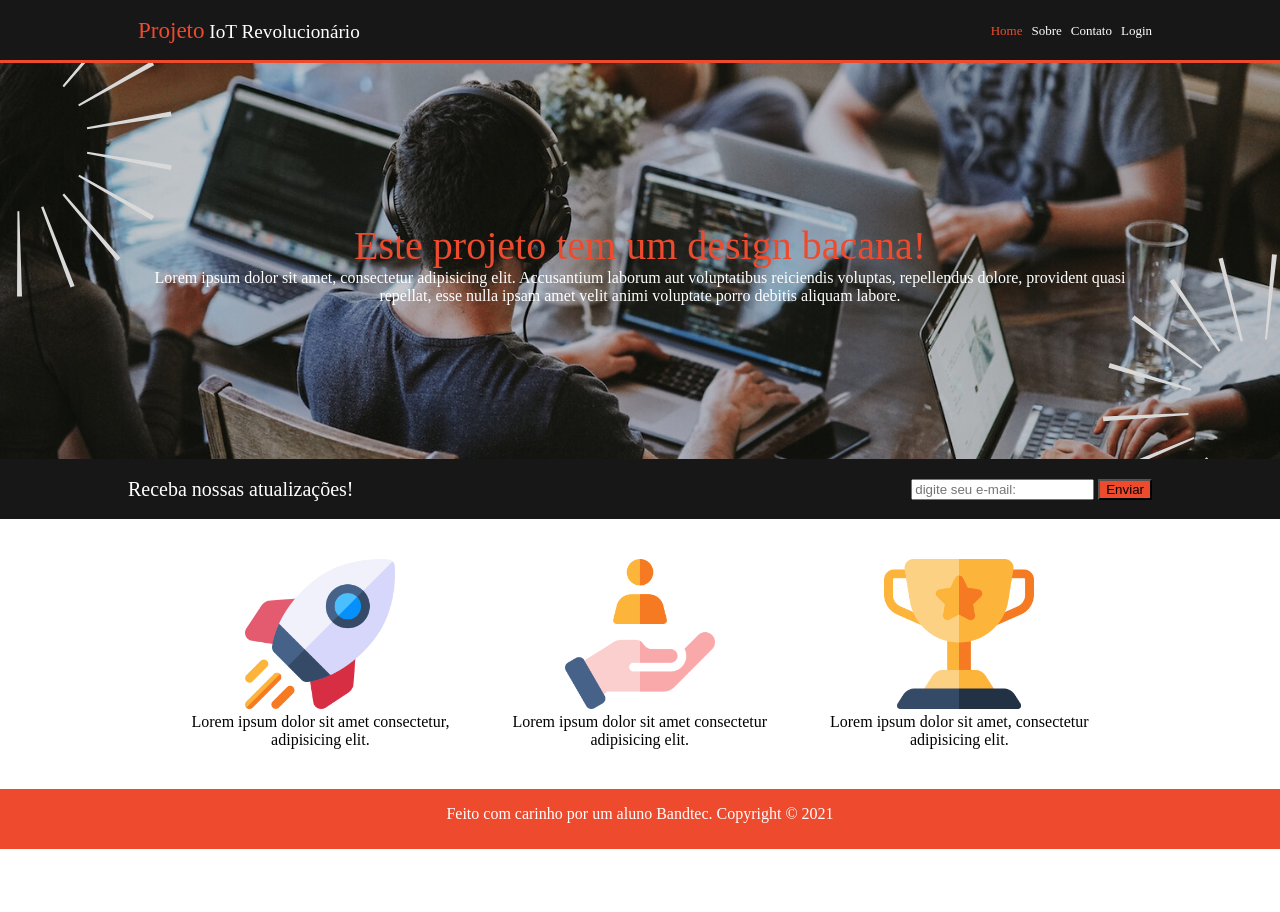
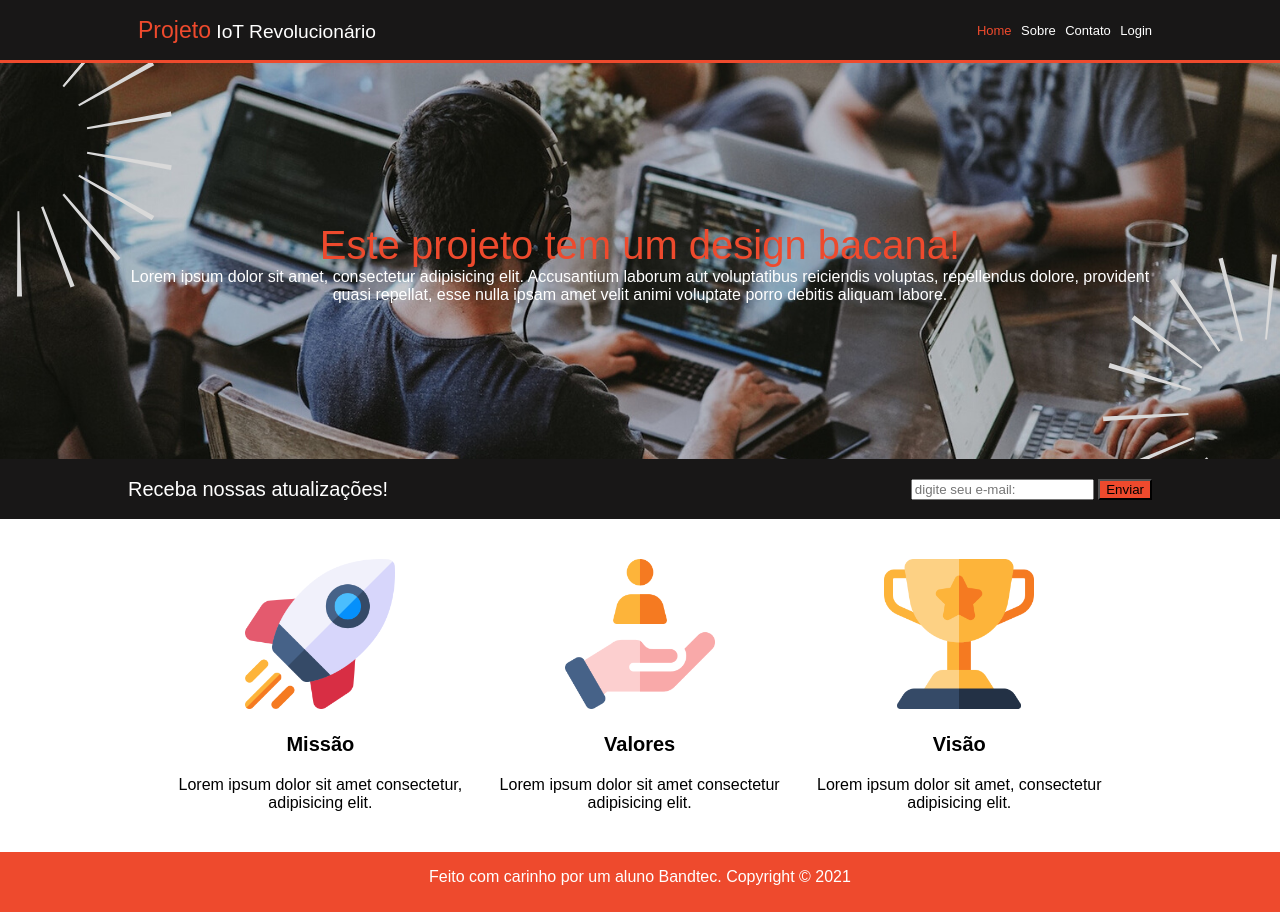
Before and after one commit to KaioZaniboni/Site-Institucional-html-css, a plain HTML site: page exercicio 2 + 3.html in a window 1280 px wide. Before the commit the page ends 849 px from the top, so only its background shows below. Drawn offline with Linux system fonts and the light colour scheme.

Commit message:
versao atualizada

```diff
--- a/exercicio 2 + 3.html
+++ b/exercicio 2 + 3.html
@@ -30,7 +30,8 @@
             <div class="titulo">Este projeto tem um design bacana!</div>
             <div class="text_img">Lorem ipsum dolor sit amet, consectetur adipisicing elit.
                 Accusantium laborum aut voluptatibus reiciendis voluptas, repellendus dolore,
-                provident quasi repellat, esse nulla ipsam amet velit animi voluptate porro debitis aliquam labore.</div>
+                provident quasi repellat, esse nulla ipsam amet velit animi voluptate porro debitis aliquam labore.
+            </div>
         </div>
     </div>
 
@@ -43,16 +44,15 @@
             </span>
         </div>
 
-        <div class="corpo_imgs">
-            <div class="missao_valores_visao">
-                <div><img class="img_mis_val_vis" src="missao.png" alt=""> <br> Lorem ipsum dolor sit amet consectetur,
-                    adipisicing elit.</div>
-                <div><img class="img_mis_val_vis" src="valores.png" alt=""> <br> Lorem ipsum dolor sit amet consectetur
-                    adipisicing elit.</div>
-                <div><img class="img_mis_val_vis" src="visao.png" alt=""> <br> Lorem ipsum dolor sit amet, consectetur
-                    adipisicing elit.</div>
-            </div>
+        <div class="missao_valores_visao">
+            <div><img class="img_mis_val_vis" src="missao.png" alt=""> <div class="text_titulos">Missão</div>  Lorem ipsum dolor sit amet consectetur,
+                adipisicing elit.</div>
+            <div><img class="img_mis_val_vis" src="valores.png" alt=""> <div class="text_titulos">Valores</div>  Lorem ipsum dolor sit amet consectetur
+                adipisicing elit.</div>
+            <div><img class="img_mis_val_vis" src="visao.png" alt=""> <div class="text_titulos">Visão</div>  Lorem ipsum dolor sit amet, consectetur
+                adipisicing elit.</div>
         </div>
+
         <div class="corpo_rodape">
             <div class="caixa_rodape">
                 <p>Feito com carinho por um aluno Bandtec. Copyright © 2021</p>
--- a/style.css
+++ b/style.css
@@ -2,6 +2,7 @@ body {
   margin: 0;
   padding: 0;
   border: 0;
+  font-family: Arial, Helvetica, sans-serif;
 }
 
 
@@ -102,6 +103,12 @@ ul li {
   color: white;
 }
 
+.text_titulos {
+  font-weight: 800;
+  font-size: 20px;
+  margin: 20px auto;
+}
+
 .input_email {
   float: right;
 }
```
